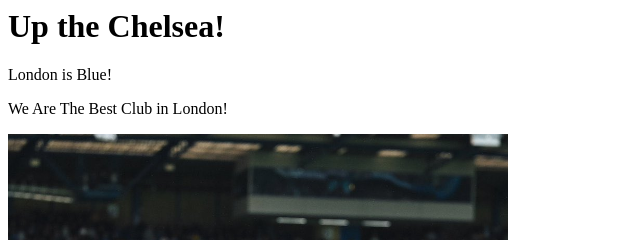
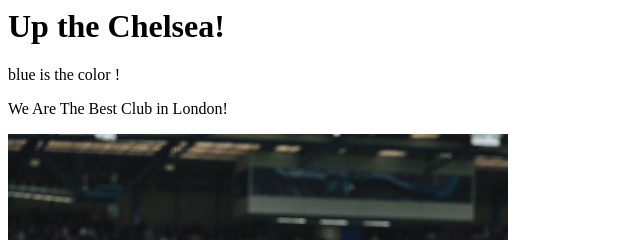
Before and after one commit to Tatenda-Prince/My-Custom-Website, a plain HTML site: page index.html in a window 1280 px wide. Shown: the top 240 px of the page, 0-640 px from the left. Drawn offline with Linux system fonts and the light colour scheme.

Commit message:
Update index.html

```diff
--- a/index.html
+++ b/index.html
@@ -4,7 +4,7 @@
     </head>
     <body>
         <h1>Up the Chelsea!</h1>
-        <p>London is Blue!</p>
+        <p> blue is the color !</p>
 
         <p>We Are The Best Club in London!</p>
     </body>
```
